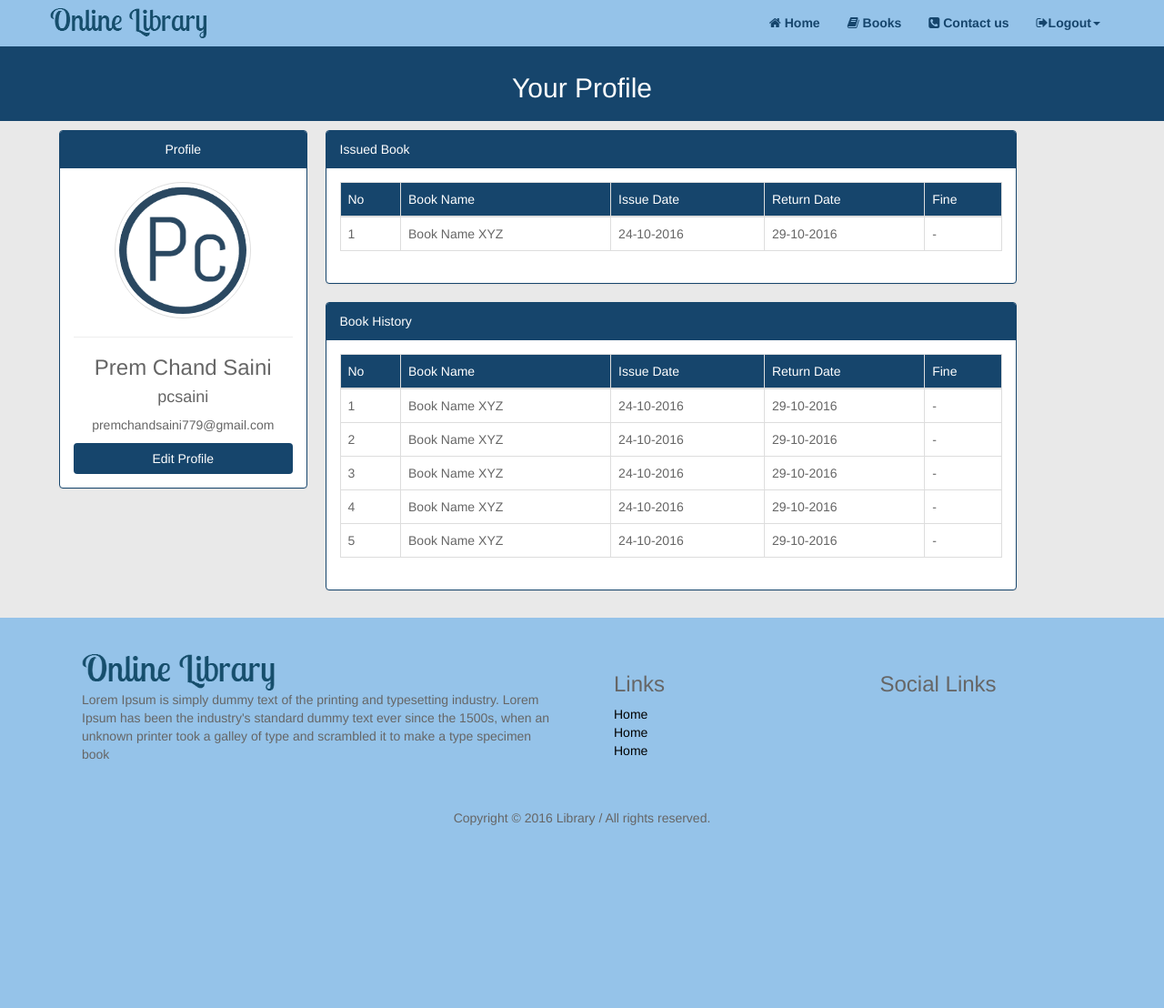
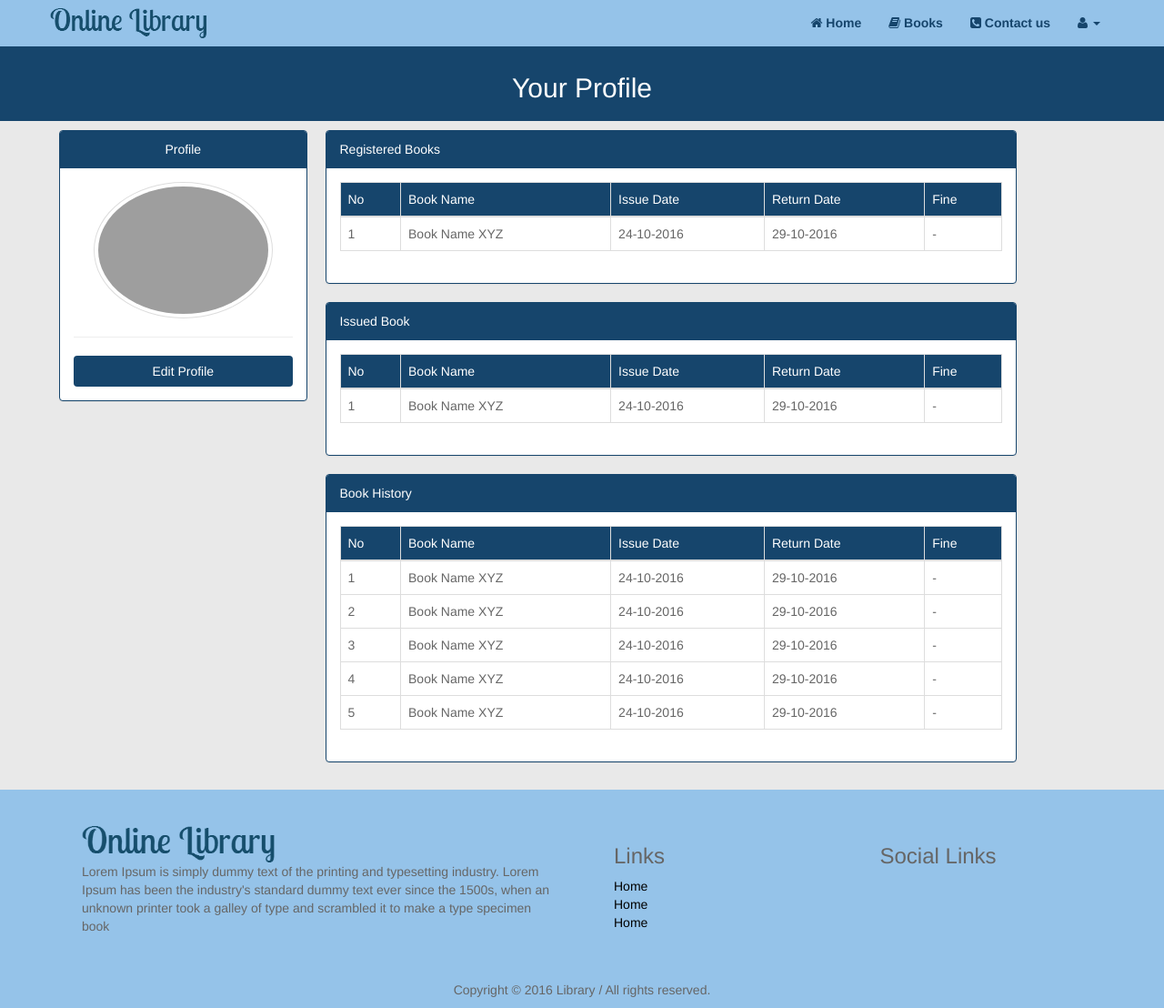
Before and after one commit to pcsaini/php, a PHP site: page /library/app/view/account.php in a window 1280 px wide. Shown: the whole page at 91% size. Before the commit the page ends 907 px from the top, so only its background shows below. Run offline with PHP 8.4, Linux system fonts and the light colour scheme; the visitor is signed in with stand-in values (Sample User, id 1); data comes from the database, SQL or seed files in the repository; both versions use the stored data as it was after the commit; grey boxes are pictures that could not be loaded.

Commit message:
profile setting complete

```diff
--- a/app/controller/forgotpassword.php
+++ b/app/controller/forgotpassword.php
@@ -4,7 +4,7 @@ require "../init.php";
 
 if (isset($_POST['email']) === true && empty($_POST['email']) === false) {
     if (email_exists($_POST['email']) === true) {
-        //recover($_GET['mode'], $_POST['email']);
+        recover_password($_POST['email']);
         header('Location: ../view/forgotpassword.php?success');
         exit();
     } else {
--- a/app/controller/upload_image.php
+++ b/app/controller/upload_image.php
@@ -1,4 +1,5 @@
 <?php
+include "../init.php";
 if(isset($_FILES["file"]["type"]))
 {
     $validextensions = array("jpeg", "jpg", "png");
@@ -19,8 +20,10 @@ if(isset($_FILES["file"]["type"]))
             else
             {
                 $sourcePath = $_FILES['file']['tmp_name']; // Storing source path of the file in a variable
-                $targetPath = "upload/".$_FILES['file']['name']; // Target path where file is to be stored
+                $targetPath = "../view/profile_pic/".$_FILES['file']['name']; // Target path where file is to be stored
                 move_uploaded_file($sourcePath,$targetPath) ; // Moving Uploaded file
+                $file_name = $_FILES["file"]["name"];
+                insert_image($_SESSION['user_id'],$file_name);
                 echo "<span id='success'>Image Uploaded Successfully...!!</span><br/>";
                 echo "<br/><b>File Name:</b> " . $_FILES["file"]["name"] . "<br>";
                 echo "<b>Type:</b> " . $_FILES["file"]["type"] . "<br>";
--- a/app/database/helper.php
+++ b/app/database/helper.php
@@ -71,5 +71,21 @@ function email_exists($email){
     $email = strip_tags($email);
     return (mysql_result(mysql_query("SELECT COUNT('user_id') FROM users WHERE email = '$email'  "), 0) == 1) ? true : false;
 }
+function insert_image($user_id,$file_name){
+    $user_id = (int)$user_id;
+    $file_name = trim($file_name);
+    mysql_query("UPDATE `users` SET `profile_pic` = '$file_name' WHERE `user_id` = $user_id");
+}
+function update_profile($user_id,$first_name,$last_name,$email,$contact_number,$address){
+    $user_id = (int)$user_id;
+    mysql_query("UPDATE `users` SET `first_name` = '$first_name',`last_name` = '$last_name',`email` = '$email',`contact_number` = '$contact_number',`address` = '$address'  WHERE `user_id` = $user_id");
 
+}
+function recover_password($email){
+    $email = trim($email);
+    $user_id = user_id_from_email($email);
+    $username = user_data($user_id,'username');
+    $generate_password = substr(md5(rand(999,99999)),0,8);
+    mail($email,'Reset Password',"Hello ". $username.",\n Please go to above link to reset password :\n http://library.freeoda.com/app/view/resetpassword.php?email=".$email."&generate_password=".$generate_password."  \n\n  -Library",'From:premchandsaini779@gmail.com');
+}
 ?>
--- a/app/init.php
+++ b/app/init.php
@@ -7,11 +7,17 @@ require 'model/auth.php';
 
 if (logged_in() === true) {
     $session_user_id = $_SESSION['user_id'];
-    $user_data = user_data($session_user_id,'user_id','username','password','first_name','last_name','email');
+    $user_data = user_data($session_user_id,'user_id','username','password','first_name','last_name','email','gender','contact_number','profile_pic','address');
 }
+
 function protact_page(){
     if (logged_in() == false){
         header('Location: index.php');
         exit();
     }
 }
+function login_redirect(){
+    if (logged_in() == false){
+        header('Location: login.php');
+    }
+}
--- a/app/view/account.php
+++ b/app/view/account.php
@@ -18,6 +18,7 @@
 <?php
 include_once "../init.php";
 include_once "navbar.php";
+login_redirect();
 ?>
 <div class="main-heading">
     <h2>Your Profile</h2>
@@ -31,19 +32,44 @@ include_once "navbar.php";
                 <div class="panel-heading text-center">Profile</div>
                 <div class="panel-body">
                     <div class="profile-pic">
-                        <img src="image/5.png" class="avatar img-circle img-thumbnail" alt="avatar" style="height: 150px;width: auto;" / >
+                        <img src="profile_pic/<?php echo $user_data['profile_pic'];?>" class="avatar img-circle img-thumbnail" alt="profile_pic" style="height: 150px;width: auto;" / >
                     </div>
                     <hr id="line">
                     <div class="information">
-                        <h3 class="full-name">Prem Chand Saini</h3>
-                        <h4 class="username">pcsaini</h4>
-                        <p class="mail-id">premchandsaini779@gmail.com</p>
+                        <h4 class="username"><?php echo $user_data['username']; ?></h4>
+                        <h3 class="full-name"><?php echo $user_data['first_name'],$user_data['last_name']; ?></h3>
+                        <p class="mail-id"><?php echo $user_data['email']; ?></p>
                         <a href="profile.php"><button class="btn">Edit Profile</button></a>
                     </div>
                 </div>
             </div>
         </div>
         <div class="col-md-8 col-sm-6 col-xs-12 history-info">
+            <div class="panel panel-primary">
+                <div class="panel-heading">Registered Books</div>
+                <div class="panel-body">
+                    <table class="table table-bordered table-responsive">
+                        <thead>
+                        <tr>
+                            <th>No</th>
+                            <th>Book Name</th>
+                            <th>Issue Date</th>
+                            <th>Return Date</th>
+                            <th>Fine</th>
+                        </tr>
+                        </thead>
+                        <tbody>
+                        <tr>
+                            <th scope="row">1</th>
+                            <td>Book Name XYZ</td>
+                            <td>24-10-2016</td>
+                            <td>29-10-2016</td>
+                            <td>-</td>
+                        </tr>
+                        </tbody>
+                    </table>
+                </div>
+            </div>
             <div class="panel panel-primary">
                 <div class="panel-heading">Issued Book</div>
                 <div class="panel-body">
--- a/app/view/changepassword.php
+++ b/app/view/changepassword.php
@@ -16,7 +16,7 @@
 <?php
 include_once "../init.php";
 include_once "navbar.php";
-protact_page();
+login_redirect();
 ?>
 <div class="login-logo">
     <img src="dashboard/assets/image/logo.png">
--- a/app/view/navbar.php
+++ b/app/view/navbar.php
@@ -1,6 +1,6 @@
 <?php
-if (logged_in() == 1){
-    echo '<nav class="navbar navbar-fixed-top">
+if (logged_in() == 1){ ?>
+    <nav class="navbar navbar-fixed-top">
         <div class="container">
             <div class="navbar-header">
                 <button type="button" class="navbar-toggle collapsed" data-toggle="collapse" data-target="#navbar">
@@ -19,7 +19,7 @@ if (logged_in() == 1){
                     <li><a href="books.php"><i class="fa fa-book" aria-hidden="true"></i> Books</a></li>
                     <li><a href="contact.php"><i class="fa fa-phone-square" aria-hidden="true"></i> Contact us</a></li>
                     <li class="dropdown">
-                        <a href="#" class="dropdown-toggle" data-toggle="dropdown" role="button" aria-expanded="false"><i class="fa fa-sign-out" aria-hidden="true"></i>Logout<span
+                        <a href="#" class="dropdown-toggle" data-toggle="dropdown" role="button" aria-expanded="false"><i class="fa fa-user" aria-hidden="true"></i> <?php echo $user_data['first_name']; ?><span
                                 class="caret"></span></a>
                         <ul class="dropdown-menu" role="menu">
                             <li><a href="account.php">View Profile</a></li>
@@ -31,11 +31,12 @@ if (logged_in() == 1){
                 </ul>
             </div>
         </div>
-    </nav>';
+    </nav>
+<?php
 }
-else{
-    echo '
-<nav class="navbar navbar-fixed-top">
+else {
+    ?>
+    <nav class="navbar navbar-fixed-top">
         <div class="container">
             <div class="navbar-header">
                 <button type="button" class="navbar-toggle collapsed" data-toggle="collapse" data-target="#navbar">
@@ -57,5 +58,7 @@ else{
                 </ul>
             </div>
         </div>
-    </nav>';
+    </nav>
+    <?php
 }
+?>
```
Also changed, not shown: app/controller/changepassword.php (+0 -7 lines), app/controller/resetpassword.php (added, +38 -0 lines), app/controller/update_profile.php (added, +15 -0 lines), app/view/profile.php (+13 -14 lines), app/view/resetpassword.php (+19 -3 lines), library.sql (+17 -5 lines), app/view/js/main.js (line endings or trailing spaces).
